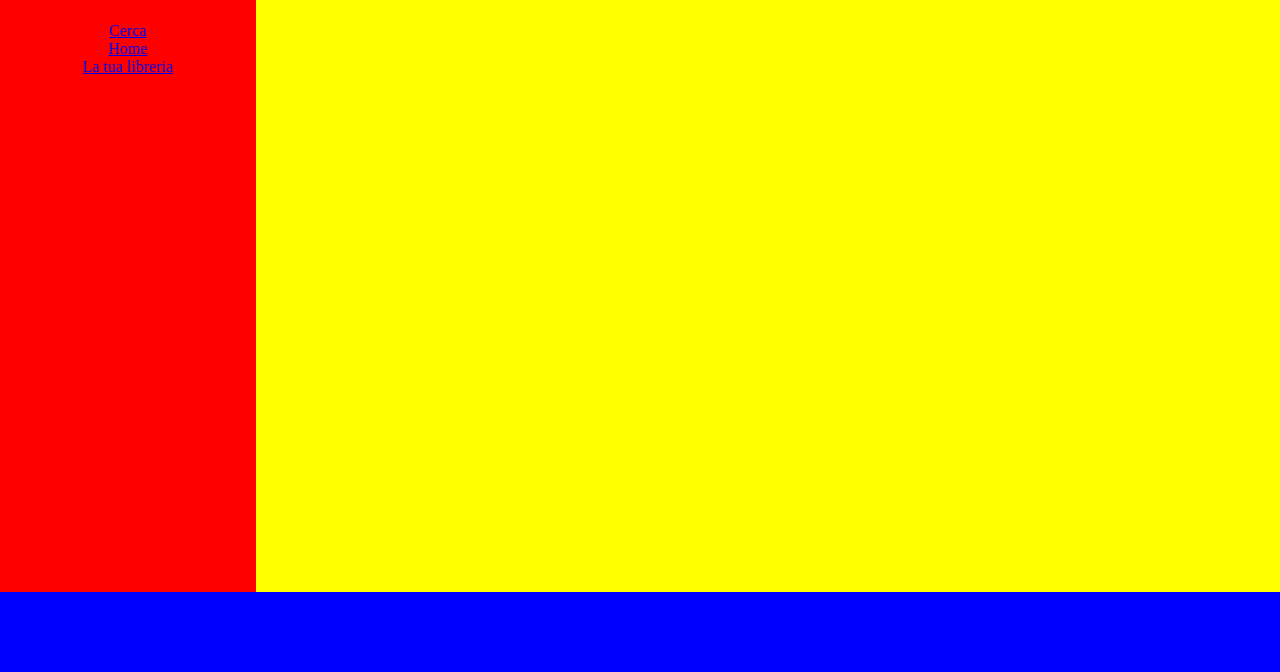
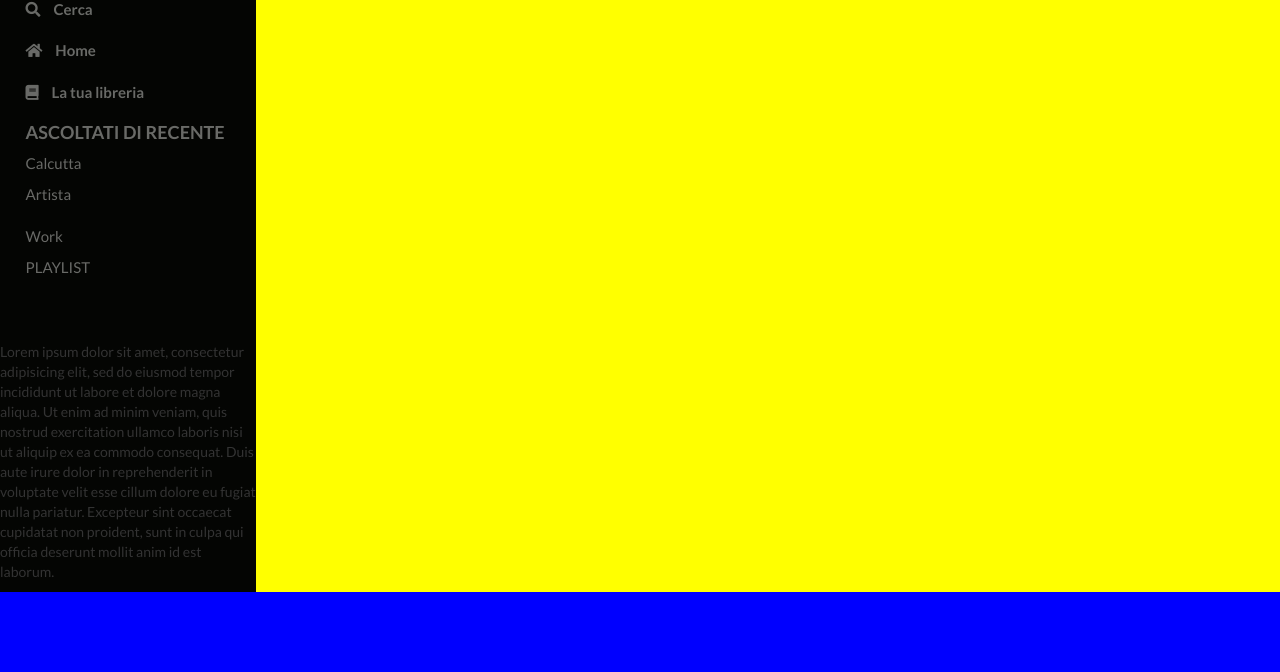
Before and after one commit to amedeopro/html-spotify, a plain HTML site: page index.html in a window 1280 px wide. Shown: the part 128-800 px from the top of the page. Drawn offline with nearby package versions, Linux system fonts and the light colour scheme.

Commit message:
Barra sinistra ok

```diff
--- a/index.html
+++ b/index.html
@@ -2,29 +2,50 @@
 <html lang="it" dir="ltr">
   <head>
     <meta charset="utf-8">
+    <link rel="stylesheet" href="https://maxcdn.bootstrapcdn.com/bootstrap/3.3.7/css/bootstrap.min.css" integrity="sha384-BVYiiSIFeK1dGmJRAkycuHAHRg32OmUcww7on3RYdg4Va+PmSTsz/K68vbdEjh4u" crossorigin="anonymous">
     <link rel="stylesheet" href="style.css">
+    <link href="https://fonts.googleapis.com/css?family=Lato:400,700,900" rel="stylesheet">
+    <link rel="stylesheet" href="https://use.fontawesome.com/releases/v5.5.0/css/all.css" integrity="sha384-B4dIYHKNBt8Bc12p+WXckhzcICo0wtJAoU8YZTY5qE0Id1GSseTk6S+L3BlXeVIU" crossorigin="anonymous">
     <title>Spotify - Amedeo Pro</title>
   </head>
   <body>
 
     <div class="container-flex due-colonne">
       <div class="container-flex barra-nav-sinistra">
+
+
+        <div class="menu-container">
           <div class="logo">
             <img src="https://newsroom.spotify.com/media/mediakit/2018-03-19_22-28-47/Spotify_Logo_RGB_White.png">
           </div>
-
           <div class="menu">
-          <a href="#">Cerca</a>
+            <a href="#"><i class="fas fa-search"></i> Cerca</a>
           </div>
 
           <div class="menu">
-          <a href="#">Home</a>
+            <a href="#"><i class="fas fa-home"></i> Home</a>
           </div>
 
           <div class="menu">
-          <a href="#">La tua libreria</a>
+            <a href="#"><i class="fas fa-book"></i> La tua libreria</a>
           </div>
 
+          <div class="menu">
+             <h4>Ascoltati di recente</h4>
+             <p>Calcutta</p>
+             <p>Artista</p>
+          </div>
+
+          <div class="menu">
+             <p>Work</p>
+             <p>PLAYLIST</p>
+          </div>
+
+        </div>
+
+        <div class="menu-sx-footer">
+          <p>Lorem ipsum dolor sit amet, consectetur adipisicing elit, sed do eiusmod tempor incididunt ut labore et dolore magna aliqua. Ut enim ad minim veniam, quis nostrud exercitation ullamco laboris nisi ut aliquip ex ea commodo consequat. Duis aute irure dolor in reprehenderit in voluptate velit esse cillum dolore eu fugiat nulla pariatur. Excepteur sint occaecat cupidatat non proident, sunt in culpa qui officia deserunt mollit anim id est laborum.</p>
+        </div>
       </div>
       <div class="conteiner-flex contenuto-centrale">
 
--- a/style.css
+++ b/style.css
@@ -2,6 +2,7 @@
   margin: 0;
   padding: 0;
   box-sizing: border-box;
+  font-family: 'Lato', sans-serif;
 }
 
 .container-flex{
@@ -16,9 +17,10 @@
 .barra-nav-sinistra{
   flex-direction: column;
   align-items: center;
+  justify-content: space-between;
   width: 20%;
   height: 90vh;
-  background: red;
+  background: #040503;
 }
 .logo{
   text-align: center;
@@ -27,6 +29,31 @@
 
 .logo img{
   width: 50%;
+}
+
+.menu-container{
+  width: 80%;
+}
+
+.menu{
+  font-size: 15px;
+  margin-bottom: 20px;
+  color: #696a67;
+}
+
+.menu a{
+  text-decoration: none;
+  color: #696a67;
+  font-weight: 700;
+}
+
+.menu i{
+  margin-right: 10px;
+}
+
+.menu h4{
+  text-transform: uppercase;
+  font-weight: 700;
 }
 
 .contenuto-centrale{
```
Lines whose indentation alone changed are shown as unchanged.
